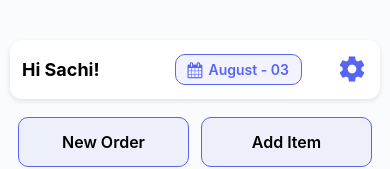
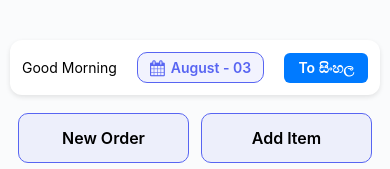
Before and after one commit to sachith-coding/POS-Mobile-App, a React Native app: screen / in a window 390 px wide. Shown: the top 169 px of the page. Built offline with nearby package versions, Linux system fonts and the light colour scheme.

Commit message:
Implement Laguage Translation

```diff
--- a/App.js
+++ b/App.js
@@ -5,6 +5,7 @@ import SummaryComponent from './components/SummaryBar/SummaryCardsComponent';
 import MainActionComponent from './components/MainActionBar/MainActionComponent';
 import SummaryCardNew from './components/SummaryBar/SummaryCardComponentNew';
 import AvailableStocks from './components/StocksBar/AvailableStocks';
+import { LanguageProvider } from './shared/laguageContext';
 
 export default function App() {
 
@@ -17,6 +18,7 @@ export default function App() {
   };
 
   return (
+    <LanguageProvider>
       <View style={styles.outerWrapper}>
         <SafeAreaView style={styles.container}>
           <HeaderBar onDatePress={handleDatePress} onSettingsPress={handleSettingsPress} />
@@ -27,6 +29,7 @@ export default function App() {
 
         {/* <View style={styles.verticalLine} /> */}
       </View>
+    </LanguageProvider>
   );
 }
 
--- a/components/HeaderBar/HeaderBarComponent.js
+++ b/components/HeaderBar/HeaderBarComponent.js
@@ -1,15 +1,23 @@
 // HeaderBar.js
 import React from 'react';
-import { View, Text, StyleSheet, TouchableOpacity } from 'react-native';
+import { View, Text, StyleSheet, Pressable, TouchableOpacity } from 'react-native';
 import DateFilterComponent from './DateFilterComponent';
 import SettingsComponent from './SettingsComponent';
+import { useTranslation } from '../../shared/laguageContext';
 
 export default function HeaderBar({ onDatePress, onSettingsPress }) {
+
+  const { language, setLanguage, t } = useTranslation();  // <<<< NEW
+
+  const toggleLanguage = () => {
+    setLanguage(language === 'en' ? 'si' : 'en');
+  };
+
   return (
     <View style={styles.header}>
       {/* 1st column */}
       <View style={styles.col1}>
-        <Text style={styles.greeting}>Hi Sachi!</Text>
+        <Text>{t('greeting')}</Text> {/* <<<< NEW */}
       </View>
 
       {/* 2nd column */}
@@ -17,9 +25,18 @@ export default function HeaderBar({ onDatePress, onSettingsPress }) {
         <DateFilterComponent label="August - 03" onPress={onDatePress} />
       </View>
 
-      {/* 3rd column */}
+      {/* 3rd column
       <View style={styles.col3}>
         <SettingsComponent onPress={onSettingsPress} />
+      </View> */}
+
+      {/* 4th column: language toggle button */}
+      <View style={styles.col4}>
+        <Pressable onPress={toggleLanguage} style={styles.langButton}>
+          <Text style={styles.langButtonText}>
+            {language === 'en' ? 'To සිංහල' : 'To English'}
+          </Text>
+        </Pressable>
       </View>
     </View>
   );
@@ -43,15 +60,32 @@ const styles = StyleSheet.create({
     shadowOffset: { width: 0, height: 2 }, // iOS shadow
   },
   col1: {
-    width: '35%',
+    width: '30%',
   },
   col2: {
-    width: '55%',
-    alignItems: 'center',
+    width: '40%',
+    alignItems: 'flex-end',
   },
   col3: {
     width: '10%',
     alignItems: 'flex-end',
+  },
+  col4: {            // <<<< NEW: for language toggle
+    flex: 2,
+    alignItems: 'flex-end',
+    width: '30%'
+  },
+  langButton: {
+    paddingLeft: 14,
+    paddingRight: 14,
+    paddingTop: 6,
+    paddingBottom: 6,
+    backgroundColor: '#007AFF',
+    borderRadius: 6,
+  },
+  langButtonText: {
+    color: '#fff',
+    fontWeight: '600',
   },
   greeting: {
     color: '#2C3E50	',
--- a/components/MainActionBar/MainActionComponent.js
+++ b/components/MainActionBar/MainActionComponent.js
@@ -1,16 +1,20 @@
 // components/MainAction/MainActionComponent.jsx
 import React from 'react';
 import { View, Pressable, Text, StyleSheet } from 'react-native';
+import { useTranslation } from '../../shared/laguageContext';
 
 export default function MainActionComponent({ onNewOrder, onAddItem }) {
+
+  const { t } = useTranslation();
+
   return (
     <View style={styles.container}>
       <Pressable style={styles.button} onPress={onNewOrder}>
-        <Text style={styles.label}>New Order</Text>
+        <Text style={styles.label}>{t('newOrder')}</Text>
       </Pressable>
       <View style={{ width: 12 }} />
       <Pressable style={styles.button} onPress={onAddItem}>
-        <Text style={styles.label}>Add Item</Text>
+        <Text style={styles.label}>{t('addItem')}</Text>
       </Pressable>
     </View>
   );
--- /dev/null
+++ b/shared/laguageContext.js
@@ -0,0 +1,20 @@
+import React, { createContext, useState, useContext } from 'react';
+import { translations } from './translations';  // adjust path if needed
+
+const LanguageContext = createContext();
+
+export const LanguageProvider = ({ children }) => {
+  const [language, setLanguage] = useState('en'); // default language English
+
+  // t function to get translated string by key
+  const t = (key) => translations[language][key] || key;
+
+  return (
+    <LanguageContext.Provider value={{ language, setLanguage, t }}>
+      {children}
+    </LanguageContext.Provider>
+  );
+};
+
+// Custom hook to use translations easily
+export const useTranslation = () => useContext(LanguageContext);
--- /dev/null
+++ b/shared/translations.js
@@ -0,0 +1,12 @@
+export const translations = {
+  en: {
+    greeting: 'Good Morning',
+    newOrder: 'New Order',
+    addItem: 'Add Item',
+  },
+  si: {
+    greeting: 'සුබ උදෑසනක්',
+    newOrder: 'නව ඇණවුම',
+    addItem: 'නව භාණ්ඩ',
+  },
+};
```
Lines whose indentation alone changed are shown as unchanged.
